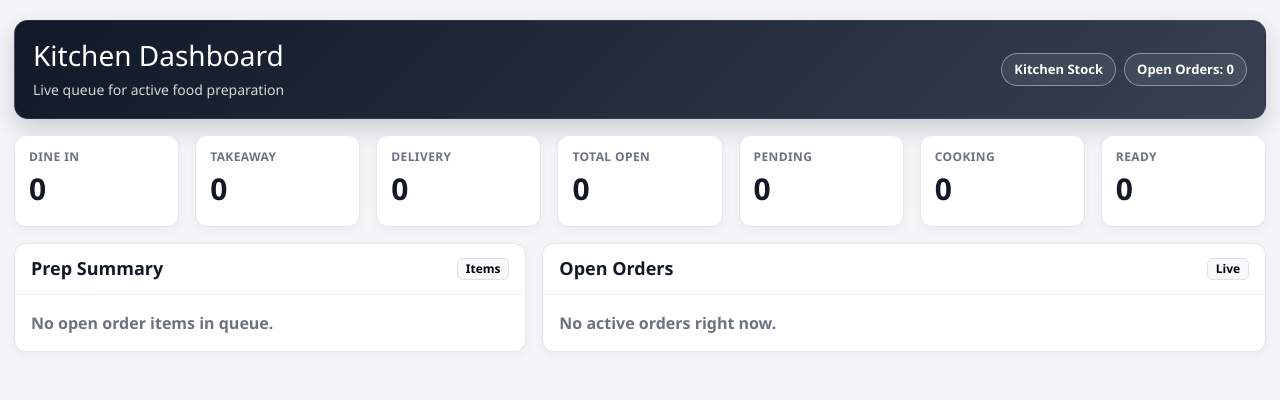
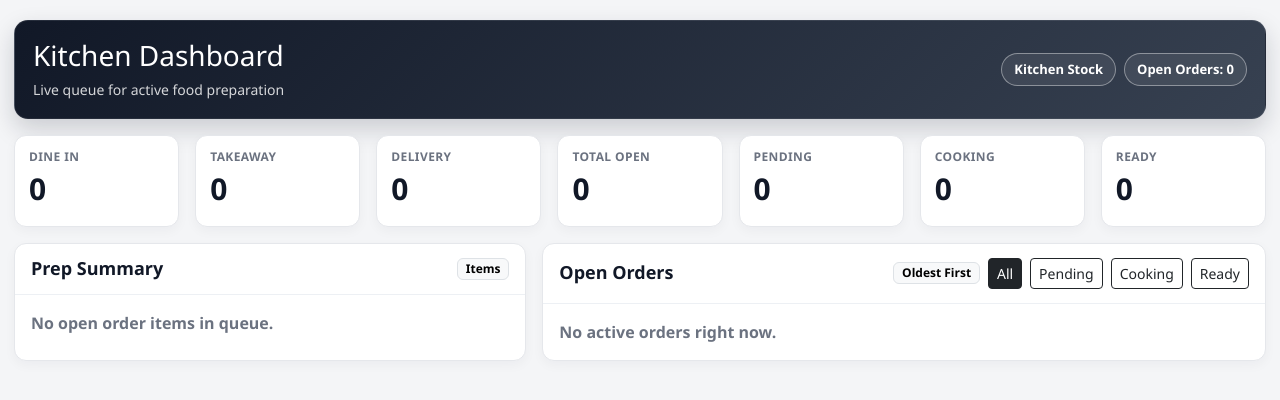
Before and after one commit to Aasthaa-bh/Intern-project, a Django app: page /restaurant/kitchen/ in a window 1280 px wide. Shown: the top 400 px of the page. Run offline with Django 5.2, Linux system fonts and the light colour scheme; data that the repository does not hold is empty.

Commit message:
oldest order-first display on kitchen dashboard

```diff
--- a/POSsystem/restaurant/templates/restaurant/kitchen_dashboard.html
+++ b/POSsystem/restaurant/templates/restaurant/kitchen_dashboard.html
@@ -194,7 +194,13 @@
         <div class="panel h-100">
         <div class="panel-head">
           <h2 class="panel-title">Open Orders</h2>
-          <span class="badge text-bg-light border">Live</span>
+          <div class="d-flex align-items-center gap-2 flex-wrap">
+            <span class="badge text-bg-light border">Oldest First</span>
+            <a href="?stage=ALL" class="btn btn-sm {% if stage_filter == 'ALL' %}btn-dark{% else %}btn-outline-dark{% endif %}">All</a>
+            <a href="?stage=PENDING" class="btn btn-sm {% if stage_filter == 'PENDING' %}btn-dark{% else %}btn-outline-dark{% endif %}">Pending</a>
+            <a href="?stage=COOKING" class="btn btn-sm {% if stage_filter == 'COOKING' %}btn-dark{% else %}btn-outline-dark{% endif %}">Cooking</a>
+            <a href="?stage=READY" class="btn btn-sm {% if stage_filter == 'READY' %}btn-dark{% else %}btn-outline-dark{% endif %}">Ready</a>
+          </div>
         </div>
         {% if orders %}
         <div class="table-responsive">
--- a/POSsystem/restaurant/views.py
+++ b/POSsystem/restaurant/views.py
@@ -54,14 +54,24 @@ def kitchen_dashboard(request):
             .order_by("item_name_snapshot")
         )
 
+    stage_filter = (request.GET.get("stage") or "ALL").strip().upper()
+    valid_stage_filters = ("ALL",) + KITCHEN_STATUSES
+    if stage_filter not in valid_stage_filters:
+        stage_filter = "ALL"
+
     kitchen_status_map = _get_kitchen_status_map(request)
-    orders = list(open_orders.order_by("opened_at")[:20])
-    for order in orders:
+    all_orders = list(open_orders.order_by("opened_at"))
+    for order in all_orders:
         order.kitchen_status = kitchen_status_map.get(str(order.id), "PENDING")
 
     kitchen_status_counts = {status: 0 for status in KITCHEN_STATUSES}
-    for order in orders:
+    for order in all_orders:
         kitchen_status_counts[order.kitchen_status] = kitchen_status_counts.get(order.kitchen_status, 0) + 1
+
+    if stage_filter == "ALL":
+        orders = all_orders[:50]
+    else:
+        orders = [order for order in all_orders if order.kitchen_status == stage_filter][:50]
 
     context = {
         "open_order_count": open_orders.count(),
@@ -70,6 +80,7 @@ def kitchen_dashboard(request):
         "delivery_count": open_orders.filter(order_type="DELIVERY").count(),
         "grouped_items": grouped_items,
         "orders": orders,
+        "stage_filter": stage_filter,
         "pending_count": kitchen_status_counts.get("PENDING", 0),
         "cooking_count": kitchen_status_counts.get("COOKING", 0),
         "ready_count": kitchen_status_counts.get("READY", 0),
```
